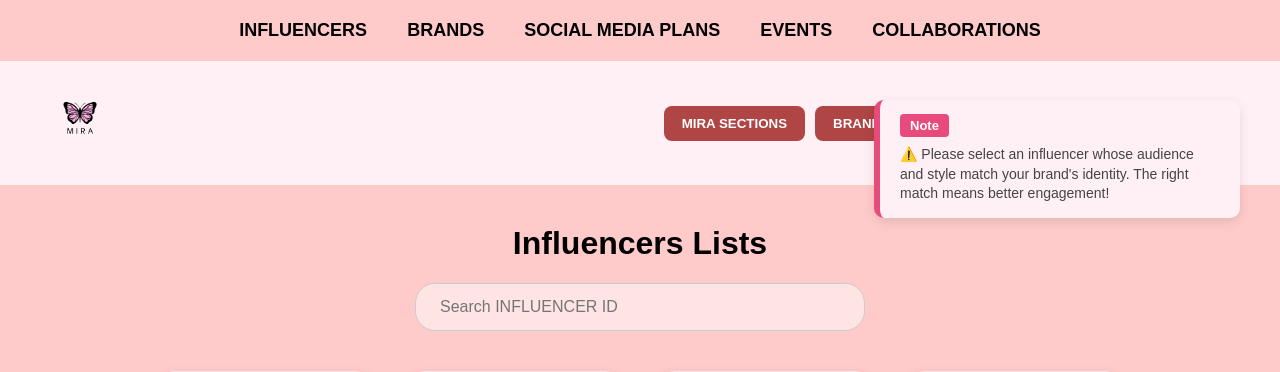
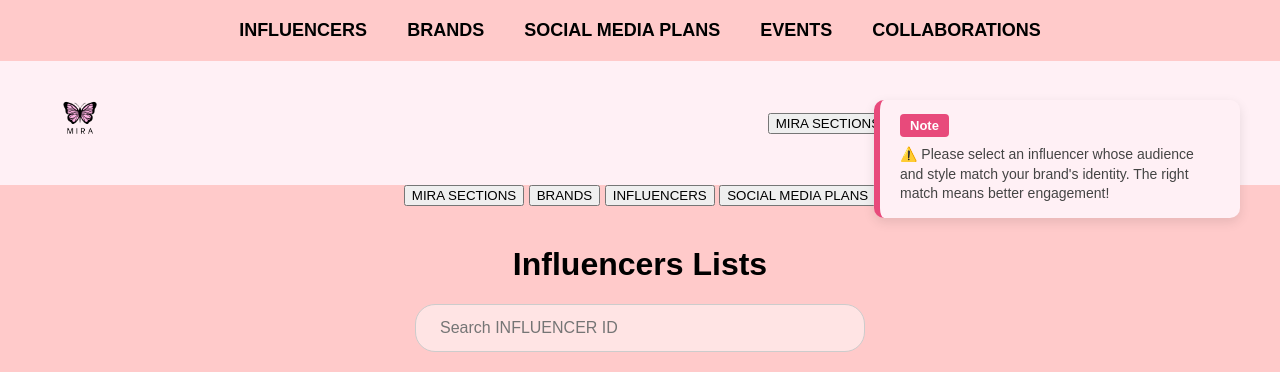
Before and after one commit to melikayar/socialmira, a Flask app: page / in a window 1280 px wide. Shown: the top 372 px of the page. Run offline with Flask 3, Linux system fonts and the light colour scheme.

Commit message:
Style updated: buttons centered, UI improved

```diff
--- a/app/static/css/home.css
+++ b/app/static/css/home.css
@@ -324,9 +324,9 @@
 
 .menu-buttons {
   display: flex;
-  justify-content: center;
+  justify-content: center; /* ortalar */
   gap: 10px;
-  flex-wrap: wrap;
+  margin-top: 20px;
 }
 
 
@@ -339,3 +339,9 @@
   font-weight: bold;
   cursor: pointer;
 }
+
+.button-wrapper {
+  width: 100%;
+  display: flex;
+  justify-content: center;
+}
--- a/app/templates/home.html
+++ b/app/templates/home.html
@@ -32,14 +32,22 @@
   <div class="logo">
     <img src="{{ url_for('static', filename='images/miralogo.png') }}" alt="MIRA">
   </div>
-  <div class="menu-buttons">
+ <div class="top-buttons">
+  <button>MIRA SECTIONS</button>
+  <button>BRANDS</button>
+  <button>INFLUENCERS</button>
+  <button>SOCIAL MEDIA PLANS</button>
+</div>
+</div>
+
+<div class="button-wrapper">
+  <div class="top-buttons">
     <button>MIRA SECTIONS</button>
     <button>BRANDS</button>
     <button>INFLUENCERS</button>
     <button>SOCIAL MEDIA PLANS</button>
   </div>
 </div>
-
 
   <!-- Başlık -->
   <h1>Influencers Lists</h1>
```
